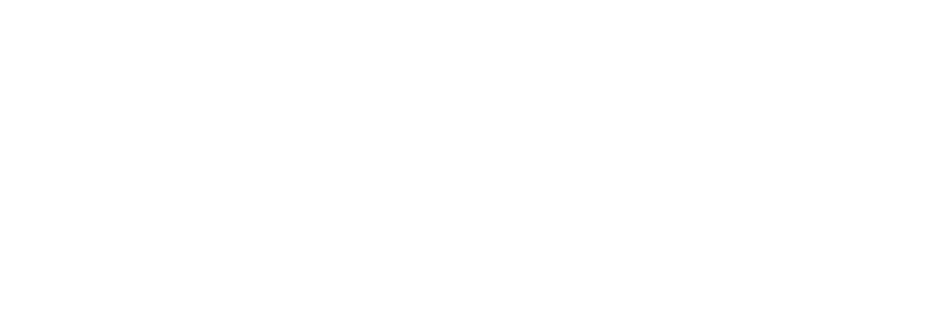
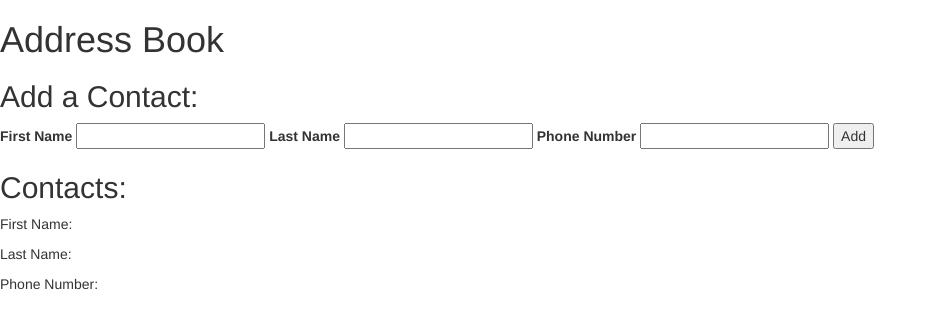
Before and after one commit to christinereina/epicodus-address_book, a plain HTML site: page index.html in a window 1280 px wide. Shown: the whole page, without its empty margins (0-937 px from the left). Drawn offline with Linux system fonts and the light colour scheme.

Commit message:
add form for contacts

```diff
--- a/index.html
+++ b/index.html
@@ -10,5 +10,28 @@
     <title>Address Book | Enter Here</title>
   </head>
   <body>
+    <h1>Address Book</h1>
+    <h2>Add a Contact:</h2>
+    <form id="new-contact">
+      <label for="new-first-name">First Name</label>
+      <input type="text" id="new-first-name">
+      <label for="new-last-name">Last Name</label>
+      <input type="text" id="new-last-name">
+      <label for="new-phone-number">Phone Number</label>
+      <input type="text" id="new-phone-number">
+      <button type="submit">Add</button>
+    </form>
+
+    <h2>Contacts:</h2>
+    <ul id="contacts">
+    </ul>
+
+    <div id="show-contact">
+      <p>First Name: <span class="first-name"></span></p>
+      <p>Last Name: <span class="last-name"></span></p>
+      <p>Phone Number: <span class="phone-number"></span></p>
+      <div id="buttons">
+      </div>
+    </div>
   </body>
   </html>
```
